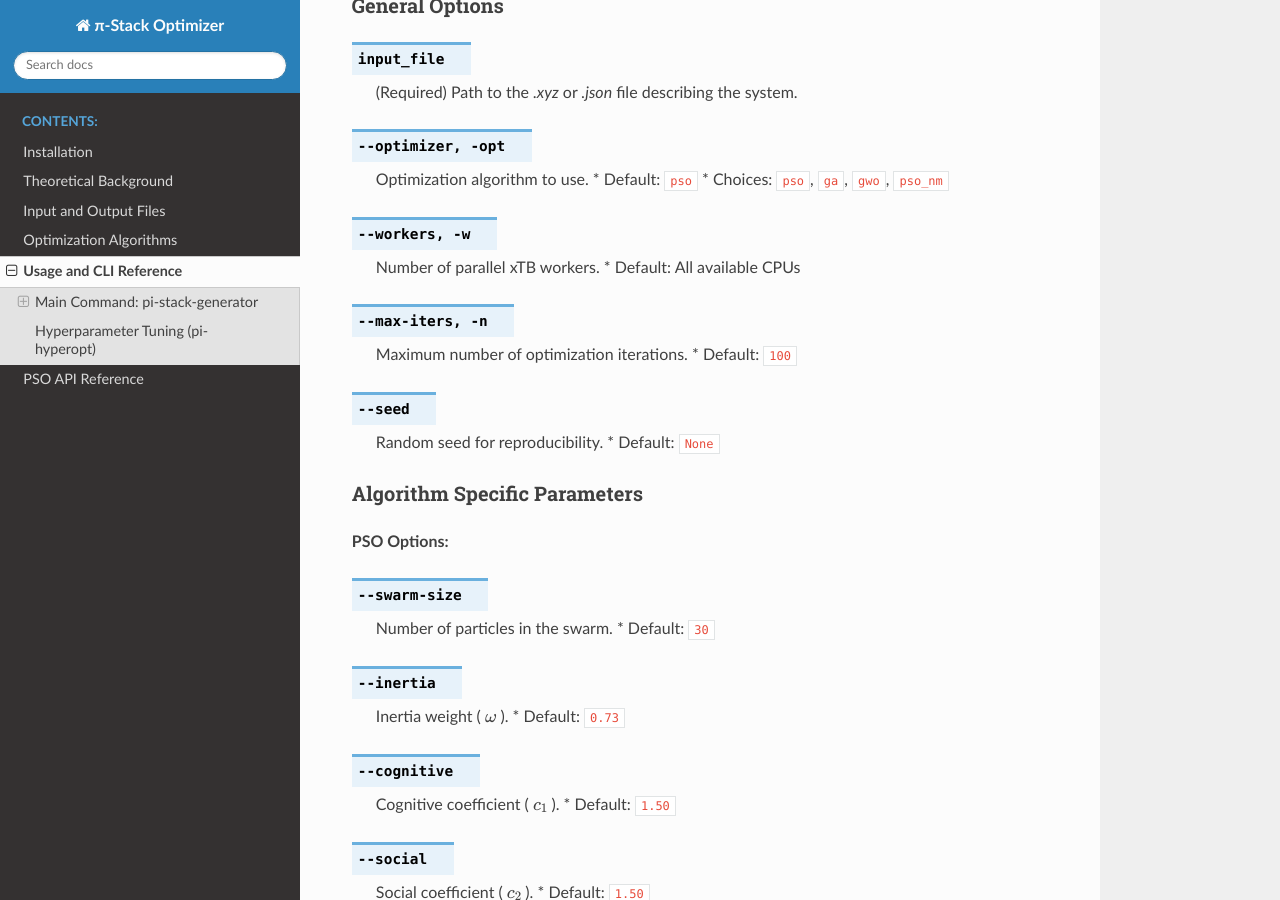
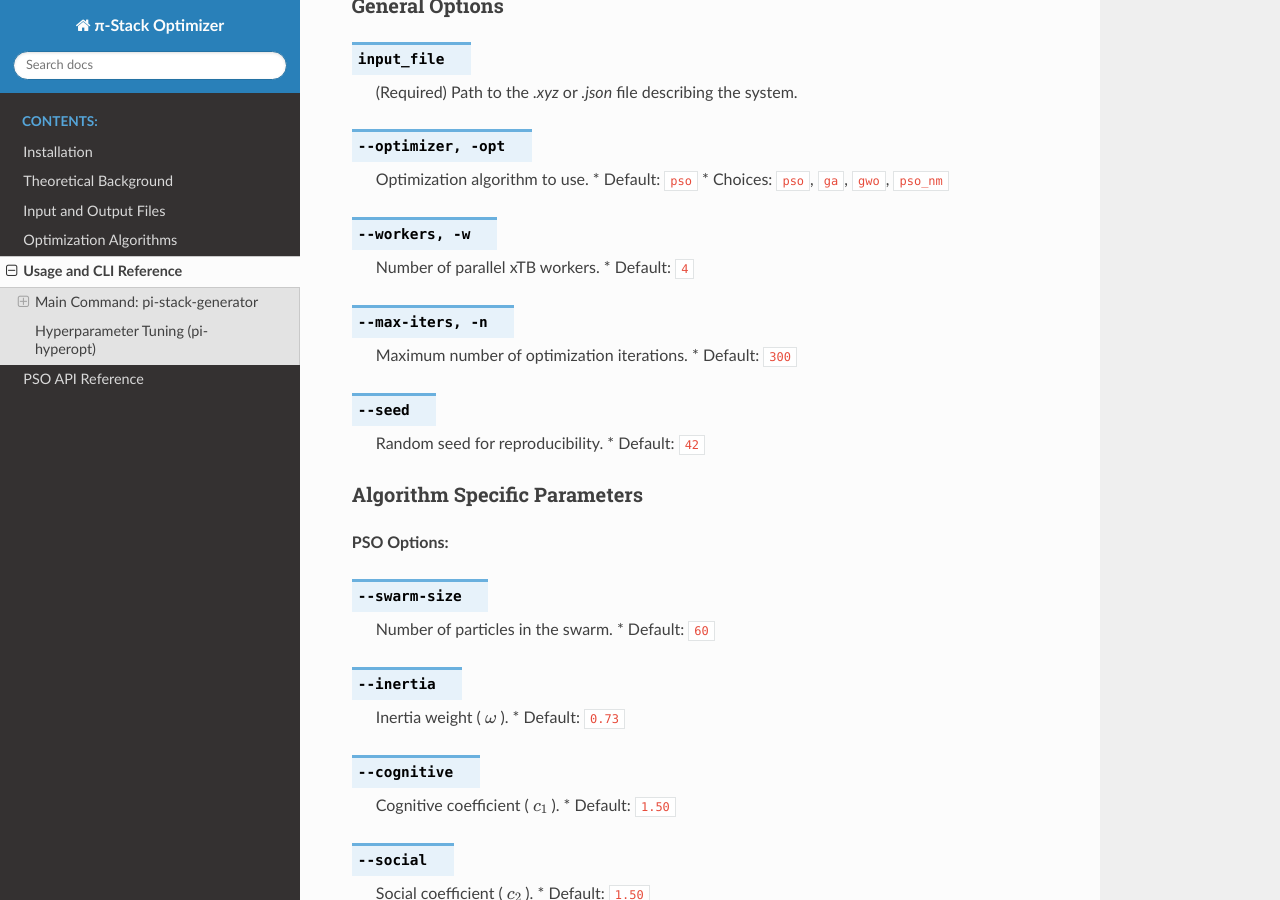
Before and after one commit to roshansinghabc123-cmd/PSO, a Sphinx documentation site: the page built from docs/usage.rst, in a window 1280 px wide and 900 px high, scrolled down 387 px. Built offline with Sphinx 7.4.7 and the Read the Docs theme 3.1.0, drawn with Linux system fonts in a browser that asks for light colours.

```diff
--- a/docs/inputs_outputs.rst
+++ b/docs/inputs_outputs.rst
@@ -51,11 +51,11 @@ Output Files
 
 Generated upon completion of a run:
 
-1.  **optimized_monomer_[name].xyz**
+1.  **molecule_after_torsion.xyz**
 
     The geometry of the single monomer unit in its optimized internal conformation (if flexible bonds were optimized).
 
-2.  **optimized_stack_[name].xyz**
+2.  **molecular_stack_[N]molecules.xyz**
 
     A resulting stack structure (typically 10 layers) generated using the optimal rigid body parameters found. This is useful for visual inspection.
 
--- a/docs/usage.rst
+++ b/docs/usage.rst
@@ -28,17 +28,17 @@ General Options
 .. option:: --workers, -w
 
    Number of parallel xTB workers.
-   *   Default: All available CPUs
+   *   Default: ``4``
 
 .. option:: --max-iters, -n
 
    Maximum number of optimization iterations.
-   *   Default: ``100``
+   *   Default: ``300``
 
 .. option:: --seed
 
    Random seed for reproducibility.
-   *   Default: ``None``
+   *   Default: ``42``
 
 Algorithm Specific Parameters
 ~~~~~~~~~~~~~~~~~~~~~~~~~~~~~
@@ -48,7 +48,7 @@ Algorithm Specific Parameters
 .. option:: --swarm-size
 
    Number of particles in the swarm.
-   *   Default: ``30``
+   *   Default: ``60``
 
 .. option:: --inertia
 
```
